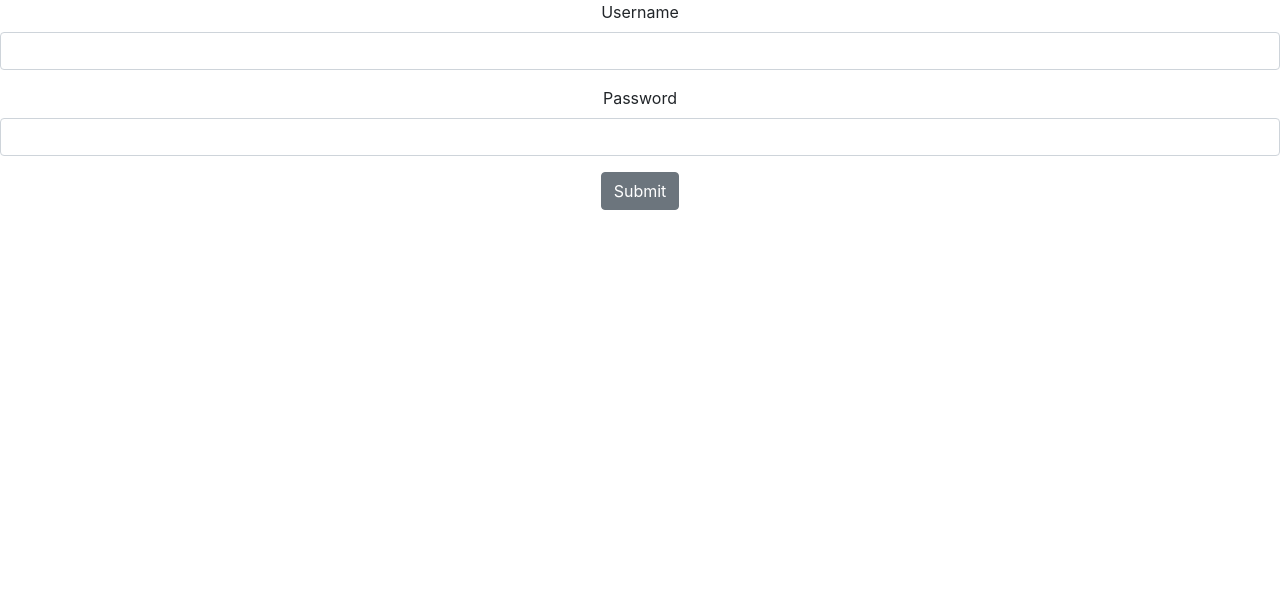
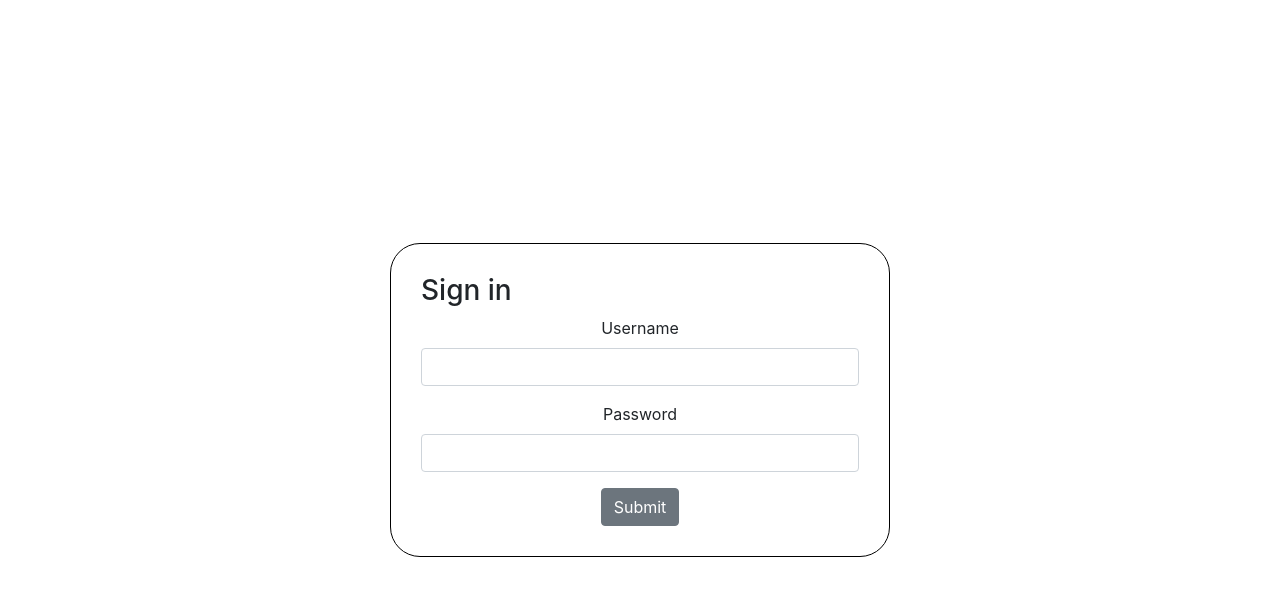
Before and after one commit to andrewhalle/chorizo, a React (Create React App) app in the folder frontend/: page /login in a window 1280 px wide. Shown: the top 596 px of the page. Built offline with nearby package versions, Linux system fonts and the light colour scheme.

Commit message:
style login form

```diff
--- /dev/null
+++ b/frontend/src/Login.css
@@ -0,0 +1,21 @@
+.login-form-box {
+  position: absolute;
+  top: 0;
+  left: 0;
+  height: 100%;
+  width: 100%;
+  display: flex;
+  justify-content: center;
+  align-items: center;
+}
+
+.login-form {
+  width: 500px;
+  border: 1px solid black;
+  border-radius: 30px;
+  padding: 30px;
+}
+
+.login-form h3 {
+  text-align: left;
+}
--- a/frontend/src/Login.tsx
+++ b/frontend/src/Login.tsx
@@ -9,6 +9,7 @@ import {
 import { useHistory } from 'react-router-dom';
 import { useDispatch } from 'react-redux';
 import { sendFormToBackend } from './utils';
+import './Login.css';
 
 export const Login: FunctionComponent = () => {
   const history = useHistory();
@@ -27,6 +28,9 @@ export const Login: FunctionComponent = () => {
   };
 
   return (
+    <div className="login-form-box">
+      <div className="login-form">
+        <h3>Sign in</h3>
         <Form onSubmit={onSubmit}>
           <FormGroup>
             <Label for="username">Username</Label>
@@ -38,5 +42,7 @@ export const Login: FunctionComponent = () => {
           </FormGroup>
           <Button>Submit</Button>
         </Form>
+      </div>
+    </div>
   );
 };
```
Lines whose indentation alone changed are shown as unchanged.
